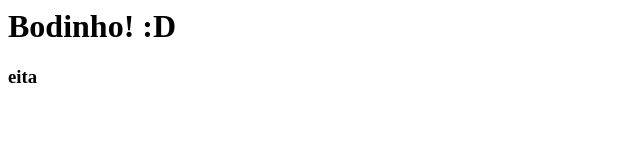
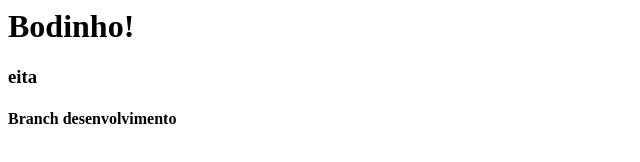
Before and after one commit to vksilva/teste_git, a plain HTML site: page index.html in a window 1280 px wide. Shown: the whole page, without its empty margins (0-640 px from the left). Drawn offline with Linux system fonts and the light colour scheme.

Commit message:
mudança no branch desenvolvimento

```diff
--- a/index.html
+++ b/index.html
@@ -2,7 +2,8 @@
 	<head>
 	</head>
 	<body>
-		<h1>Bodinho! :D</h1>
-		<h3>eita<h3>
+		<h1>Bodinho!</h1>
+		<h3>eita</h3>
+		<h4>Branch desenvolvimento</h4>
 	</body>
 </html>
```
